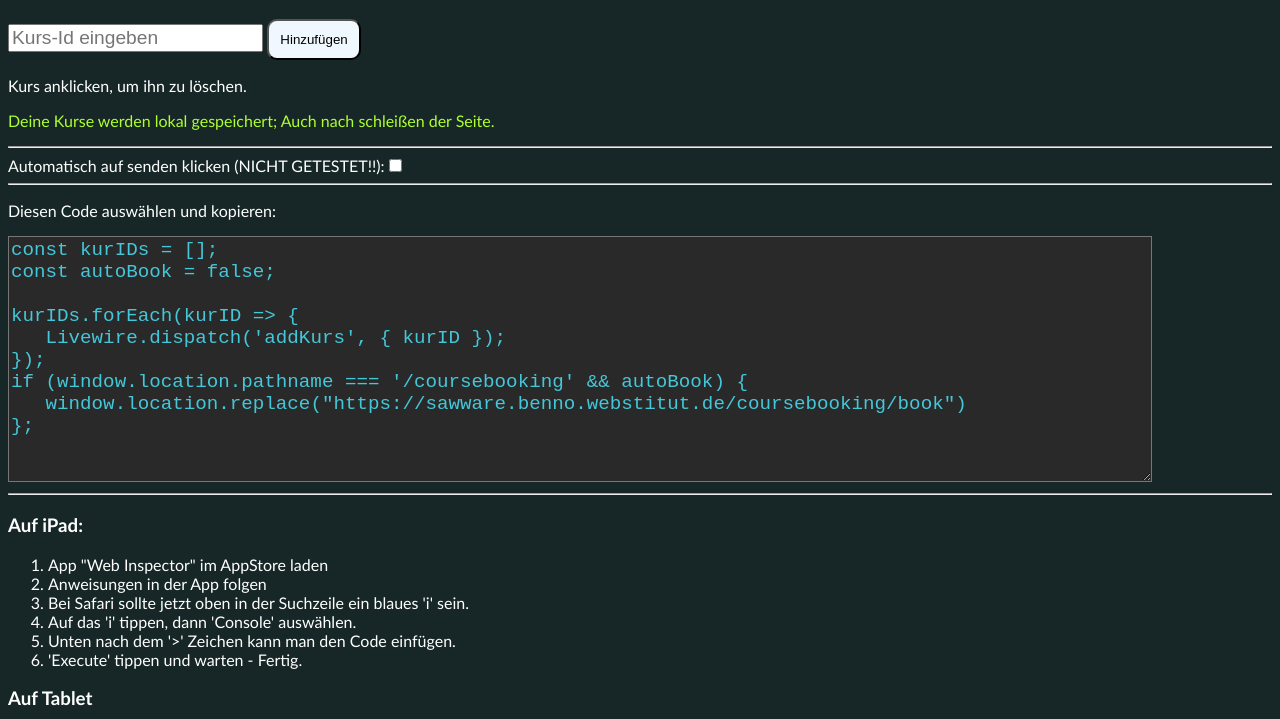
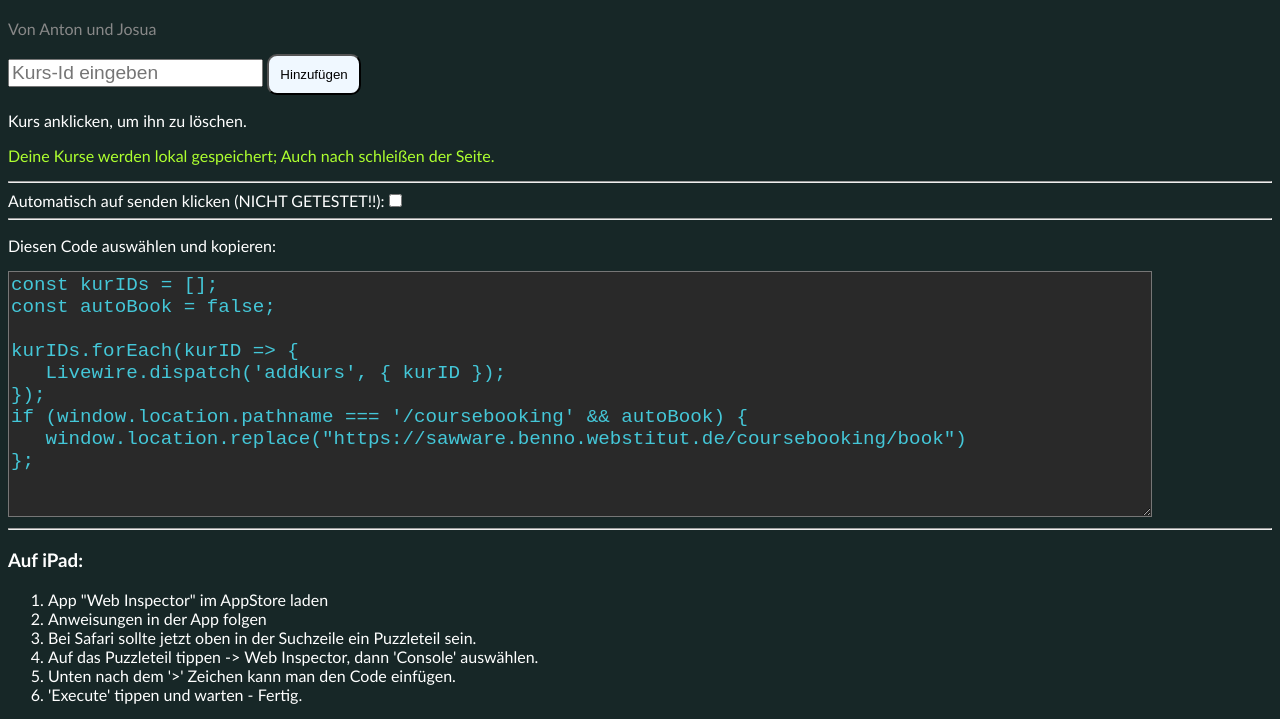
Before and after one commit to Joshi1531/saw_waehlinator, a plain HTML site: page index.html in a window 1280 px wide. Shown: the part 63-782 px from the top of the page. Drawn offline with Linux system fonts and the light colour scheme.

Commit message:
Added Names

```diff
--- a/index.html
+++ b/index.html
@@ -9,6 +9,7 @@
 <body>
     <script type="text/javascript" src="index.js"></script>
     <h1>SAW Wählinator</h1>
+    <p style="color: rgb(136, 136, 136);">Von Anton und Josua</p>
     <input placeholder="Kurs-Id eingeben" id="id_inp">
     <button onclick="submit_id()">Hinzufügen</button>
     <div id="course_wrapper"></div>
@@ -24,8 +25,8 @@
     <ol>
         <li>App "Web Inspector" im AppStore laden</li>
         <li>Anweisungen in der App folgen</li>
-        <li>Bei Safari sollte jetzt oben in der Suchzeile ein blaues 'i' sein.</li>
-        <li>Auf das 'i' tippen, dann 'Console' auswählen.</li>
+        <li>Bei Safari sollte jetzt oben in der Suchzeile ein Puzzleteil sein.</li>
+        <li>Auf das Puzzleteil tippen -> Web Inspector, dann 'Console' auswählen.</li>
         <li>Unten nach dem '>' Zeichen kann man den Code einfügen.</li>
         <li>'Execute' tippen und warten - Fertig.</li>
     </ol>
@@ -49,8 +50,9 @@
     </ol>
     <hr>
     <h2>Das wird häufig gefragt:</h2>
-    <details><summary>Merken die Lehrer, dass man den Code benutzt?</summary>Jaein; Es kann auffällig sein, wenn man in jedem Kurs der Erste ist, der sich eingeschrieben hat. Wirklich beweisen kann man nichts.</details>
+    <details><summary>Merken die Lehrer, dass man den Code benutzt?</summary>Jaein; Es kann auffällig sein, wenn man in jedem Kurs der Erste ist, der sich eingeschrieben hat. Wirklich beweisen kann man das wahrscheinlich nicht.</details>
     <br><details><summary>Warum gibt es keine Anleitung fürs Tablet?</summary>Ist eben so, lieber PC benutzen</details>
+    <br><details><summary>Wozu diese Seite?</summary>Die Server sind so bodenlos langsam und alles ist immer so schnell voll, das will doch niemand.</details>
     <br><br><br>
 </body>
 </html>
```
